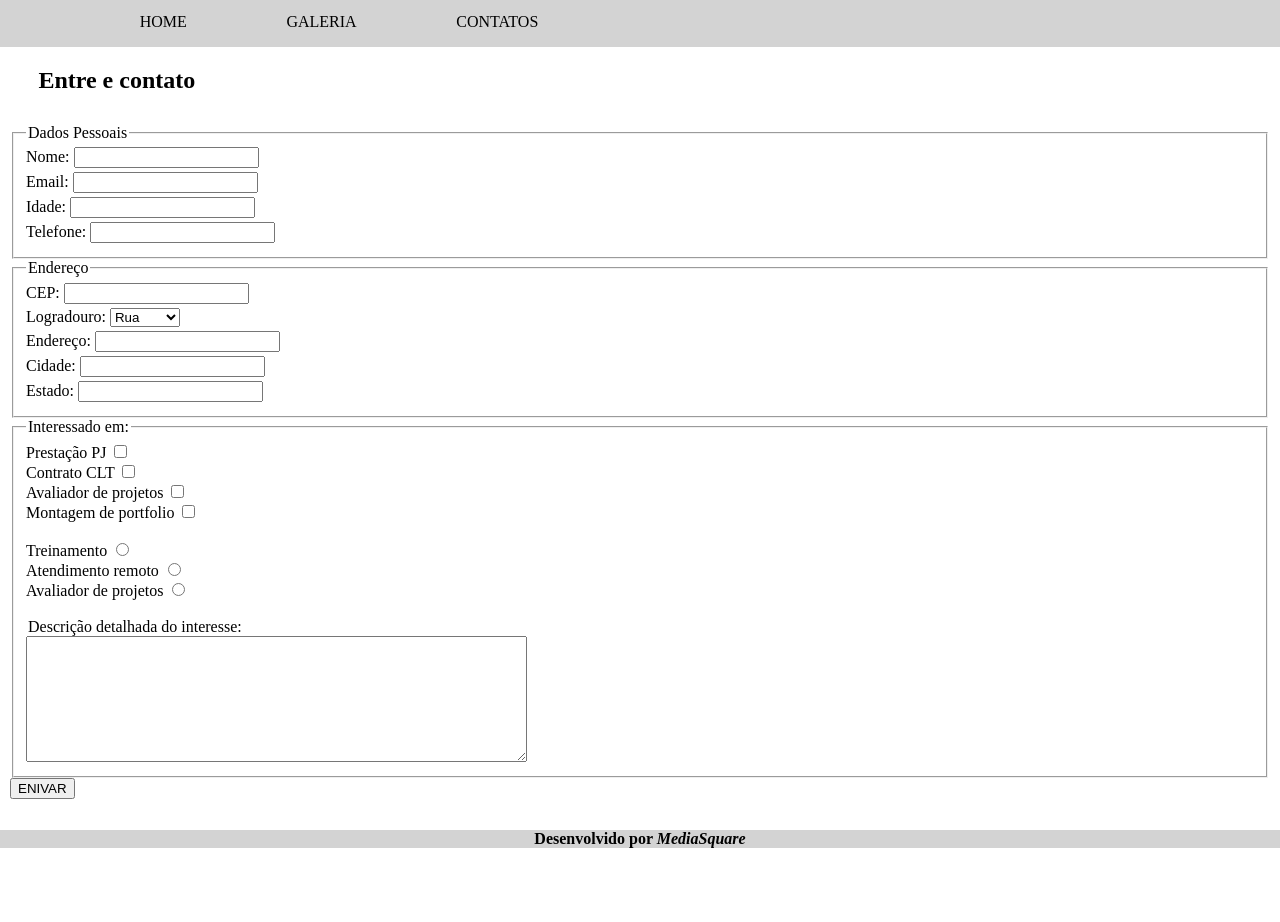
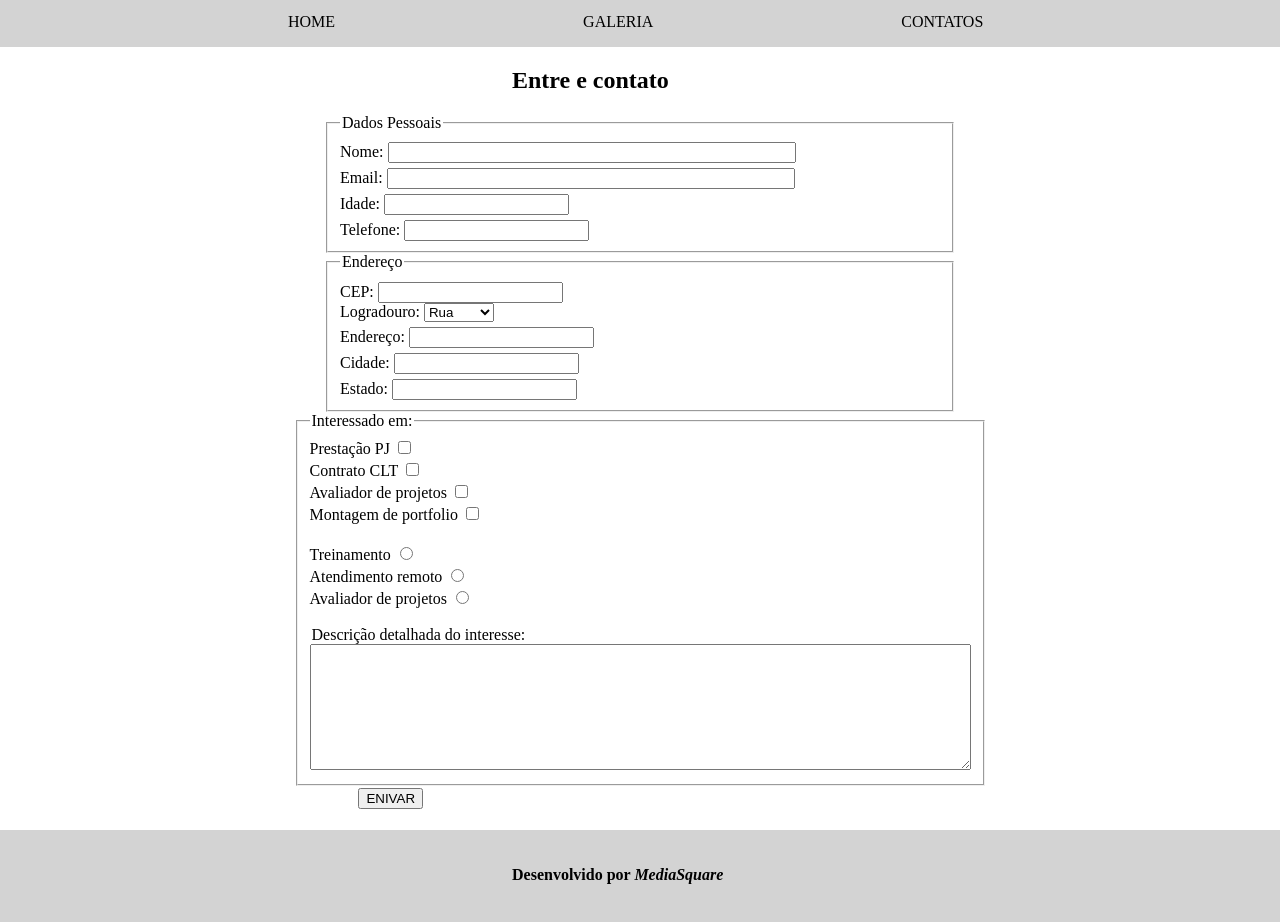
Before and after one commit to Vieira-Gilmar/apresentacaosemirames, a plain HTML site: page contato.html in a window 1280 px wide. Shown: the part 40-962 px from the top of the page. Before the commit the page ends 909 px from the top, so only its background shows below. Drawn offline with Linux system fonts and the light colour scheme.

Commit message:
Update contato.html

```diff
--- a/contato.html
+++ b/contato.html
@@ -28,21 +28,38 @@
                 color: black;
             }
 
+            h2{
+                margin-left: 40%;
+            }
+
             nav, ol{
                 display: flex;
-                widith: 20%;
+                width: 100%;
                 background-color: lightgrey;
             }
 
             ol >li{
                 list-style: none;
-                margin-left: 50%;
+                margin-left: 20%;
                 color: black;
             }
             a{
                 text-decoration: none;
                 color: black;
 
+            }
+
+            fieldset{
+                width: 600px;
+                margin: auto;
+            }
+
+            input{
+                margin-top: 5px;
+            }
+
+            .input{
+                width: 400px;
             }
 
             .span{
@@ -53,53 +70,21 @@
                  margin: 2.5%;
             }
 
-            #gridContainer{
-                display: grid;
-                grid-template-columns: 3fr 1fr;
-                grid-template-rows: 30vh 50vh 70vh 20vh;
-                grid-template-areas: "e e e a"
-                                     "e e e a"
-                                     "e e e a"
-                                     "f f f a"
+            footer{
+                display: block;
+                margin: auto;
+                height: 135px;
+                background-color: lightgrey;
+                justify-content: center;
             }
-            main{
-                padding: 10px;
-                grid-column-start: 1;
-                grid-column-end: 3;
-                grid-area: e;
+            h4{
+                margin-left: 40%;
+                transform: translate(0%, 200%);
             }
 
-            input, label, select{
-                margin-bottom: 4px;
-            }
-
-            section{
-                padding: 10px;
-            }
-            aside{
-                grid-template-start: 3;
-                grid-template-start: 4;
-                justify-content: center;
-                align-items: center;
-                background-color: lightgrey;
-                grid-area: a;
-                text-align: center;
-                justify-content: center;
-                padding: 10px;
-
-            }
-
-            #contato{
-                margin-top: 100%;
-            }
-
-
-            footer{
-                grid-column-start: 1;
-                grid-column-end: 3;
-                background-color: lightgrey;
-                grid-area: f;
-                text-align: center;
+            button{
+                margin-left: 28%;
+                margin-top: 2px;
             }
         </style>
 
@@ -121,7 +106,7 @@
         </nav>
 
         <!--Fomulário para contato-->
-        <h2 style="margin-left: 3%">Entre e contato</h2>
+        <h2>Entre e contato</h2>
 
          <section>
             <form action="" method="get" accept-charset="utf-8">
@@ -130,10 +115,10 @@
                 <fieldset>
                     <legend>Dados Pessoais</legend>
                     <label for="nome">Nome:</label>
-                        <input type="text" name="nome" id="nome" onfocus="this.value='';" ><br>
+                        <input type="text" class="input" name="nome" id="nome" onfocus="this.value='';" ><br>
 
                     <label for="email">Email:</label>
-                        <input type="email" name="email" id="email" value=""  onfocus="this.value='';"><br>
+                        <input type="email" class="input" name="email" id="email" value=""  onfocus="this.value='';"><br>
 
                     <label for="idade">Idade:</label>
                         <input type="number" name="idade" id="idade" value=""  onfocus="this.value='';"><br>
@@ -177,7 +162,7 @@
                         <br>
 
                     <legend>Descrição detalhada do interesse: </legend>
-                    <textarea name="outros" id="outros" rows="8" cols="60"></textarea>
+                    <textarea name="outros" id="outros" rows="8" cols="80"></textarea>
 
                 </fieldset>
 
```
